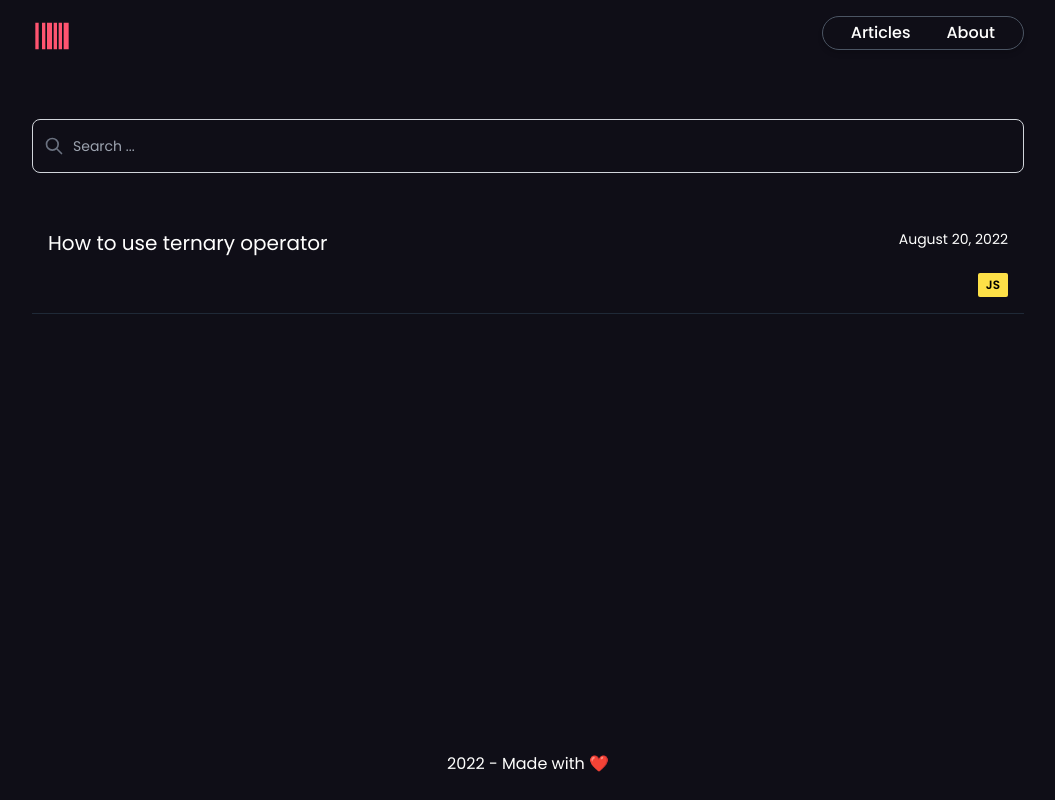
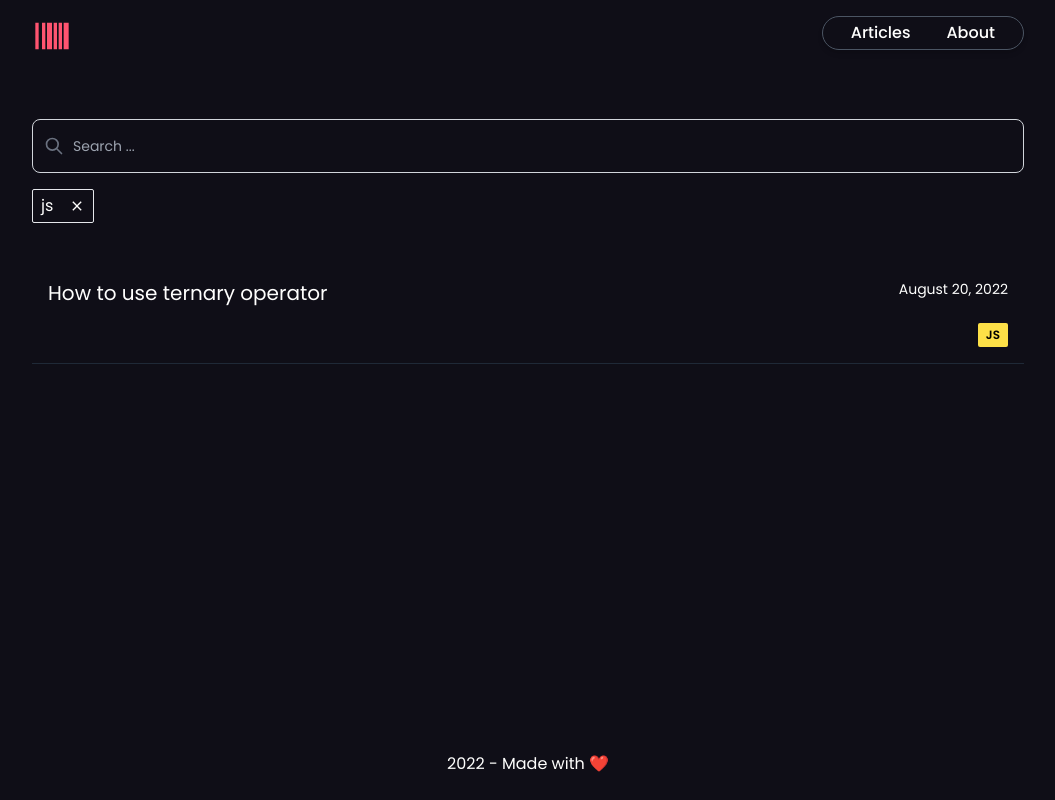
Before and after one commit to o-louis/Blog, a Next.js app: page /articles in a window 1280 px wide. Shown: the whole page, without its empty margins (112-1167 px from the left). Built offline with nearby package versions, Linux system fonts and the light colour scheme.

Commit message:
feat: Implement search by tags

```diff
--- /dev/null
+++ b/components/SearchByTags.tsx
@@ -0,0 +1,52 @@
+import { useState } from 'react';
+
+interface Props {
+  availableTags: string[];
+  setFilterTags: React.Dispatch<React.SetStateAction<string[]>>;
+}
+
+const CloseIcon = () => (
+  <svg width="1em" height="1em" viewBox="0 0 24 24">
+    <path
+      fill="currentColor"
+      d="M6.4 19L5 17.6l5.6-5.6L5 6.4L6.4 5l5.6 5.6L17.6 5L19 6.4L13.4 12l5.6 5.6l-1.4 1.4l-5.6-5.6Z"
+    ></path>
+  </svg>
+);
+
+const SearchByTags = ({ availableTags, setFilterTags }: Props) => {
+  const [selectedTags, setSelectedTags] = useState([]);
+
+  const isTagSelected = (tag): boolean =>
+    !!selectedTags.find((selectedTag) => selectedTag == tag);
+
+  const handleSelect = (tag) => {
+    let updatedSelectedTags = [];
+    if (isTagSelected(tag)) {
+      updatedSelectedTags = selectedTags.filter((x) => x !== tag);
+    } else {
+      updatedSelectedTags = [...selectedTags, tag];
+    }
+    setSelectedTags(updatedSelectedTags);
+    setFilterTags(updatedSelectedTags);
+  };
+
+  return (
+    <ul className="flex gap-x-4 mt-4">
+      {availableTags.map((availableTag, idx) => (
+        <li
+          key={`${availableTag}${idx}`}
+          onClick={() => handleSelect(availableTag)}
+          className={`px-2 py-1 border rounded-sm flex justify-between items-center cursor-pointer ${
+            isTagSelected(availableTag) ? 'bg-[#3b394c] text-white' : ''
+          }`}
+        >
+          <span className="mr-4">{availableTag}</span>
+          <CloseIcon />
+        </li>
+      ))}
+    </ul>
+  );
+};
+
+export default SearchByTags;
--- a/pages/articles.tsx
+++ b/pages/articles.tsx
@@ -5,6 +5,7 @@ import { useEffect, useState } from 'react';
 import Article from '../components/Article';
 import Layout from '../components/Layout';
 import SearchBar from '../components/SearchBar';
+import SearchByTags from '../components/SearchByTags';
 
 interface Props {
   allPostsData: Array<{
@@ -17,18 +18,38 @@ interface Props {
 
 export default function Articles({ allPostsData }: Props) {
   const [search, setSearch] = useState('');
+  const [filterTags, setFilterTags] = useState([]);
   const [articles, setArticles] = useState(allPostsData);
 
+  const availableTags: string[] = [
+    ...new Set(allPostsData.map((post) => post.tags).flatMap((tag) => tag)),
+  ];
+
   useEffect(() => {
-    const searchResult = allPostsData.filter((posts) =>
-      posts.title.includes(search)
-    );
+    let searchResult = allPostsData;
+
+    if (filterTags.length) {
+      searchResult = searchResult.filter((posts) =>
+        posts.tags.some((postTag) => filterTags.includes(postTag))
+      );
+    }
+
+    if (search != '') {
+      searchResult = searchResult.filter((posts) =>
+        posts.title.toLowerCase().includes(search.toLowerCase())
+      );
+    }
+
     setArticles(searchResult);
-  }, [search]);
+  }, [search, filterTags]);
 
   return (
     <Layout>
       <SearchBar setSearch={setSearch} />
+      <SearchByTags
+        availableTags={availableTags}
+        setFilterTags={setFilterTags}
+      />
       <section className="py-10">
         {articles.slice(0, 10).map((article) => (
           <Article key={article.id} article={article} />
```
